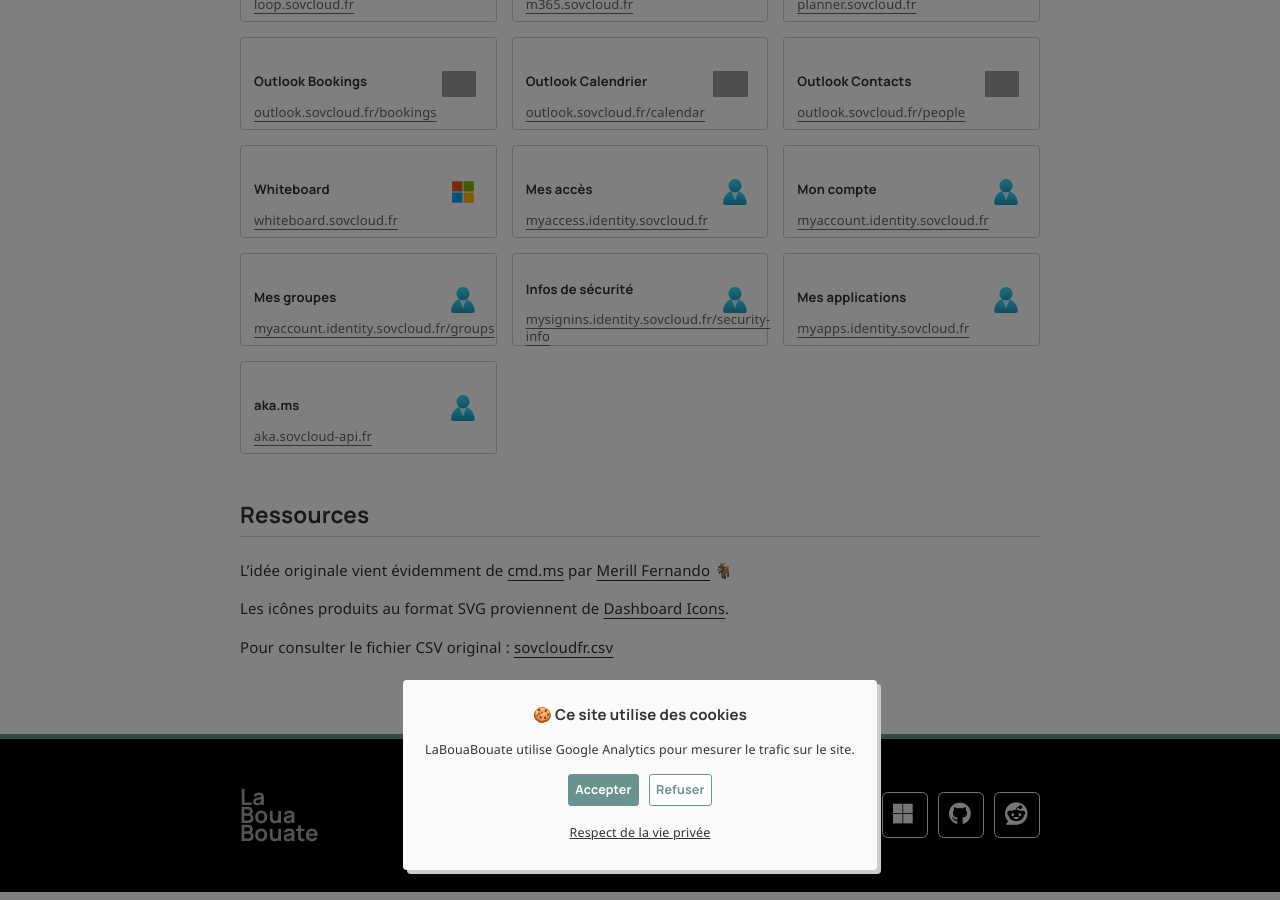
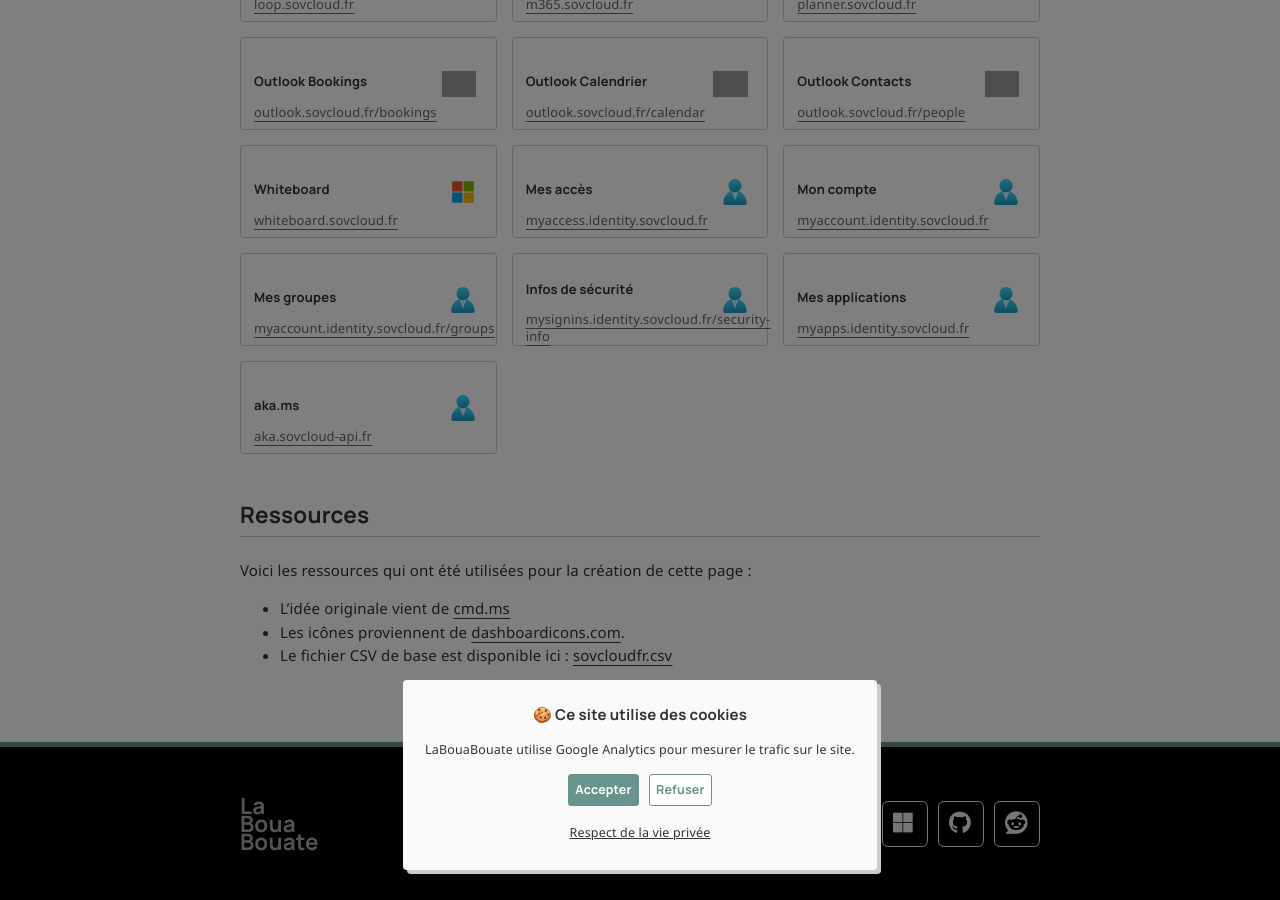
Before and after one commit to leobouard/leobouard.github.io, a Jekyll site: the page built from _pages/sovcloudfr.md, in a window 1280 px wide and 900 px high, scrolled down 681 px. Built offline with Jekyll 4.4.1, drawn with Linux system fonts in a browser that asks for light colours; nearby versions of some CDN libraries; some web fonts are replaced; grey boxes are pictures that could not be loaded.

Commit message:
Update sovcloudfr.md

```diff
--- a/_pages/sovcloudfr.md
+++ b/_pages/sovcloudfr.md
@@ -17,8 +17,8 @@
 
 ## Ressources
 
-L'idée originale vient évidemment de [cmd.ms](https://cmd.ms/) par [Merill Fernando](https://merill.net/) 🐐
+Voici les ressources qui ont été utilisées pour la création de cette page :
 
-Les icônes produits au format SVG proviennent de [Dashboard Icons](https://dashboardicons.com/icons?q=microsoft).
-
-Pour consulter le fichier CSV original : [sovcloudfr.csv](https://github.com/{{ site.github_owner }}/{{ site.github_repo }}/tree/{{ site.github_branch }}/_data/sovcloudfr.csv)
+- L'idée originale vient de [cmd.ms](https://cmd.ms/)
+- Les icônes proviennent de [dashboardicons.com](https://dashboardicons.com/icons?q=microsoft).
+- Le fichier CSV de base est disponible ici : [sovcloudfr.csv](https://github.com/{{ site.github_owner }}/{{ site.github_repo }}/tree/{{ site.github_branch }}/_data/sovcloudfr.csv)
```
